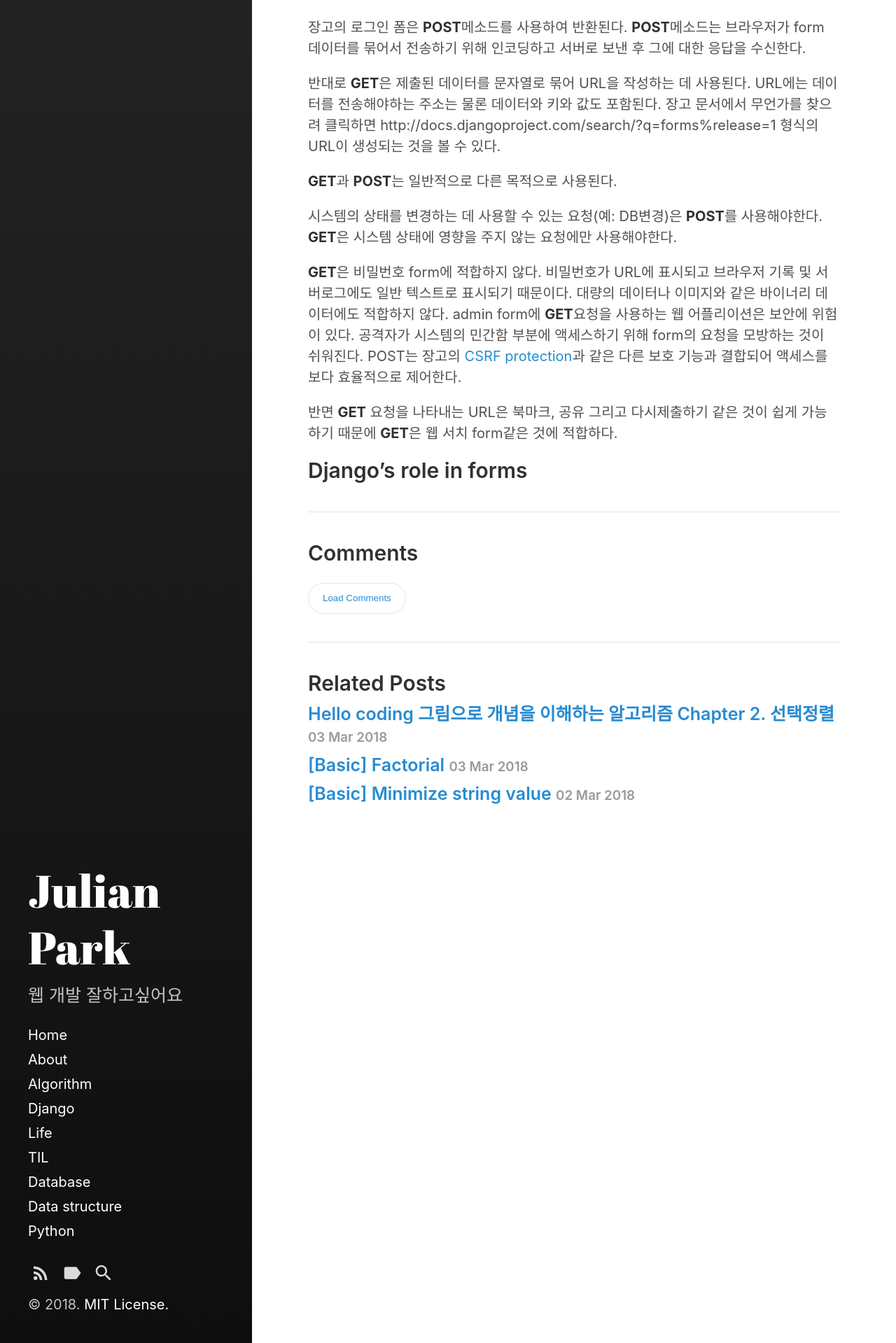
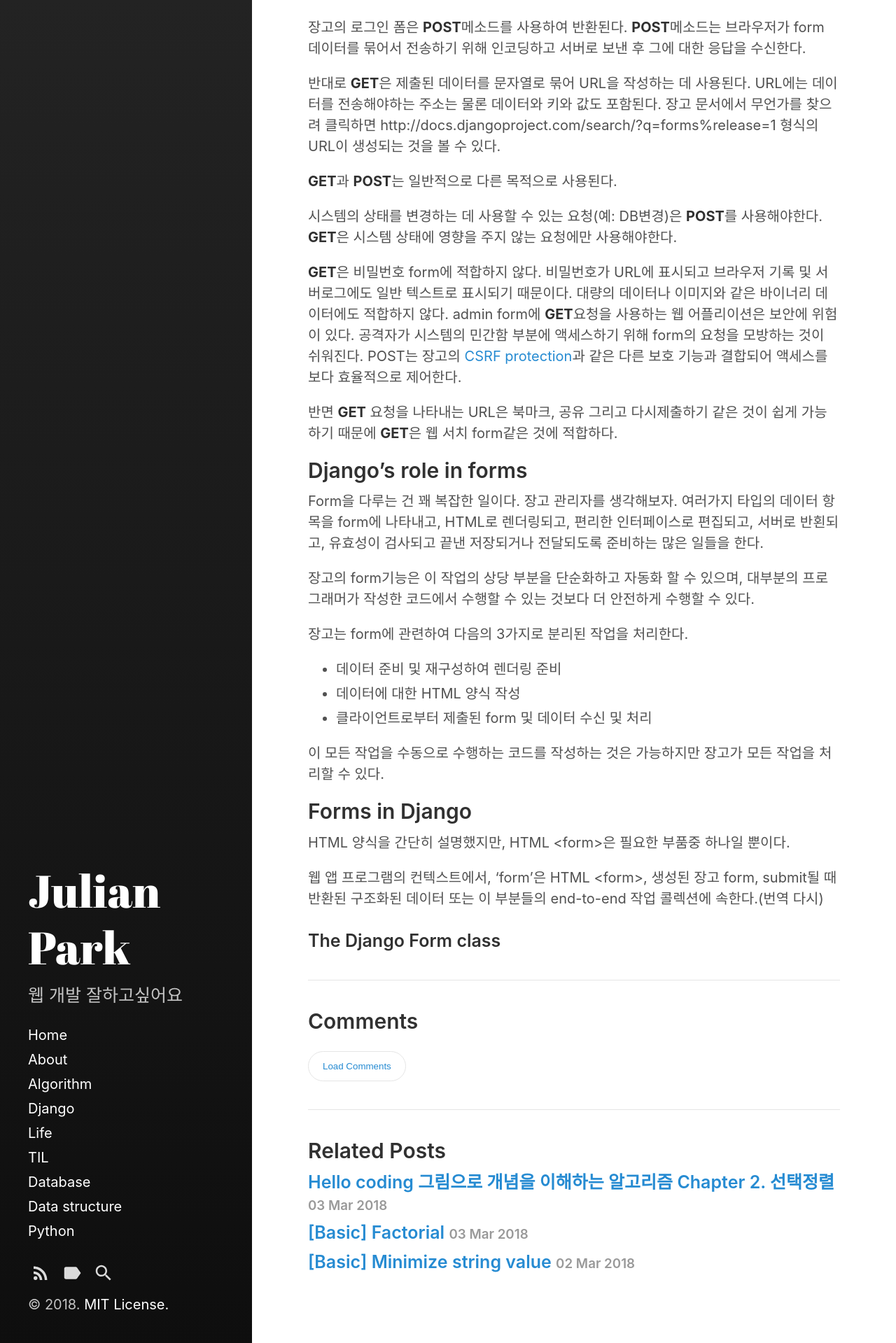
Before and after one commit to Chrisaor/chrisaor.github.com, a Jekyll site: the page built from _posts/Django/2018-03-07-FormOverview.md, in a window 1280 px wide. Shown: the part 1369-3288 px from the top of the page at 70% size. Built offline with Jekyll 4.4.1, drawn with Linux system fonts in a browser that asks for light colours.

Commit message:
django documentation

```diff
--- a/_posts/Django/2018-03-07-FormOverview.md
+++ b/_posts/Django/2018-03-07-FormOverview.md
@@ -49,3 +49,23 @@ HTML에서 form은 방문자가 텍스트 입력, 옵션 선택, 객체 또는
 반면 **GET** 요청을 나타내는 URL은 북마크, 공유 그리고 다시제출하기 같은 것이 쉽게 가능하기 때문에 **GET**은 웹 서치 form같은 것에 적합하다.
 
 ## Django's role in forms
+
+Form을 다루는 건 꽤 복잡한 일이다. 장고 관리자를 생각해보자. 여러가지 타입의 데이터 항목을 form에 나타내고, HTML로 렌더링되고, 편리한 인터페이스로 편집되고, 서버로 반횐되고, 유효성이 검사되고 끝낸 저장되거나 전달되도록 준비하는 많은 일들을 한다.
+
+장고의 form기능은 이 작업의 상당 부분을 단순화하고 자동화 할 수 있으며, 대부분의 프로그래머가 작성한 코드에서 수행할 수 있는 것보다 더 안전하게 수행할 수 있다.
+
+장고는 form에 관련하여 다음의 3가지로 분리된 작업을 처리한다.
+
+- 데이터 준비 및 재구성하여 렌더링 준비
+- 데이터에 대한 HTML 양식 작성
+- 클라이언트로부터 제출된 form 및 데이터 수신 및 처리
+
+이 모든 작업을 수동으로 수행하는 코드를 작성하는 것은 가능하지만 장고가 모든 작업을 처리할 수 있다.
+
+## Forms in Django
+
+HTML 양식을 간단히 설명했지만, HTML <form>은 필요한 부품중 하나일 뿐이다.
+
+웹 앱 프로그램의 컨텍스트에서, 'form'은 HTML <form>, 생성된 장고 form, submit될 때 반환된 구조화된 데이터 또는 이 부분들의 end-to-end 작업 콜렉션에 속한다.(번역 다시)
+
+### The Django Form class
```
